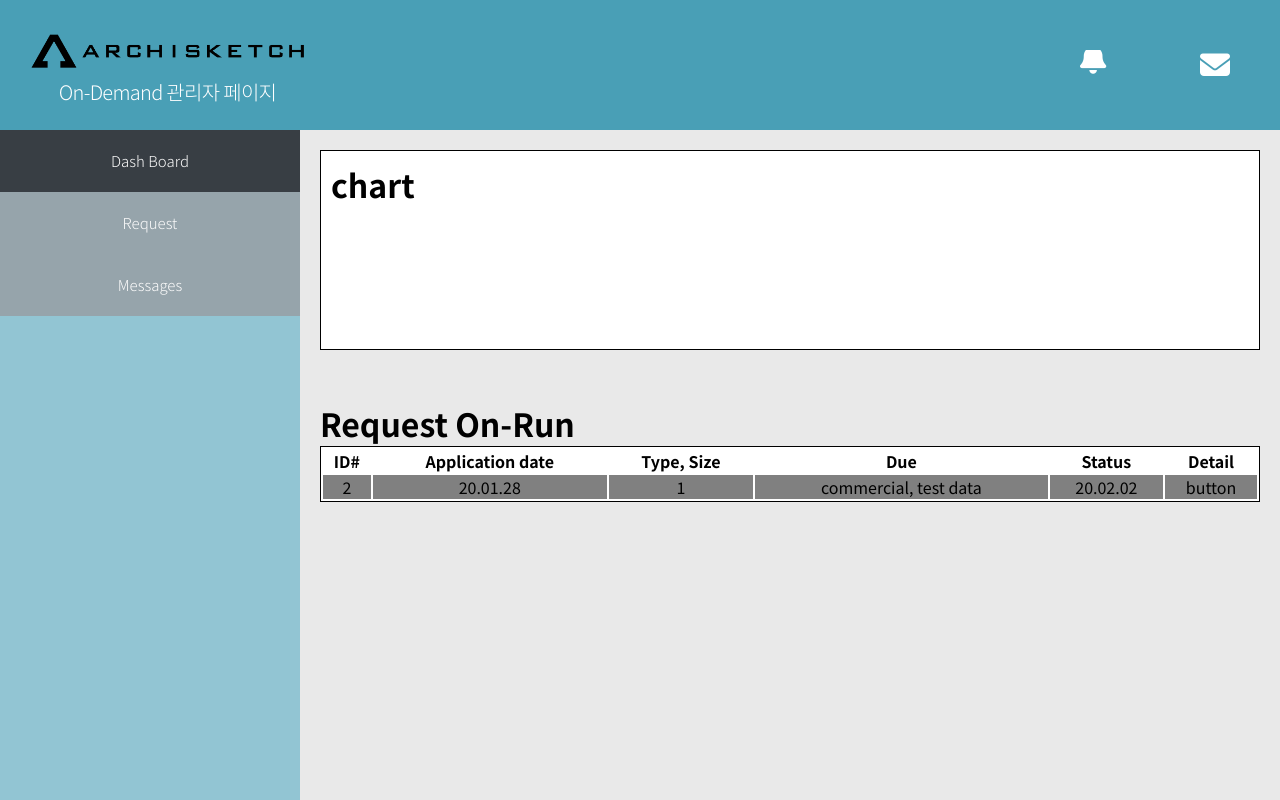
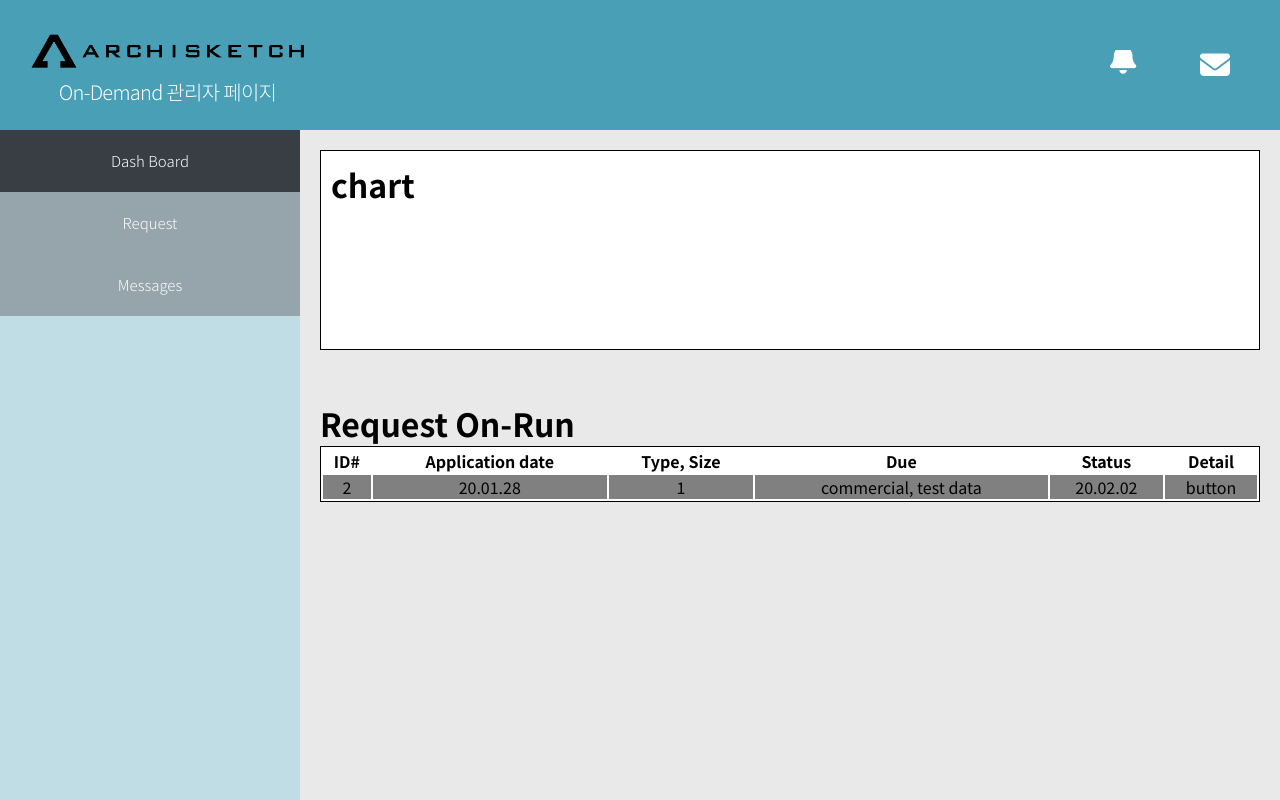
Before and after one commit to jenny5546/On-Demand-Front-Refactored, a Django app: page /adminpage/ in a window 1280 px wide. Run offline with Django 3.2, Linux system fonts and the light colour scheme; data that the repository does not hold is empty; style sheets or scripts are compiled from the project's sources; some libraries are stand-ins or nearby versions; some web fonts are replaced.

Commit message:
base.html 수정

```diff
--- a/adminpage/static/ondemand.scss
+++ b/adminpage/static/ondemand.scss
@@ -42,7 +42,7 @@ header {
     nav {
         position: absolute;
         right: 0;
-        width: 150px;
+        width: 120px;
         margin-right: 50px;
 
         ul {
@@ -65,7 +65,7 @@ header {
     flex: 1;
     .sidenav {
         width: 300px;
-        background-color:  $mainColor_light;
+        background-color:  #c0dde5;
         //border: 1px solid black;
         border-top: 0;
         a{
--- a/static/ondemand.css
+++ b/static/ondemand.css
@@ -74,7 +74,7 @@ header {
   header nav {
     position: absolute;
     right: 0;
-    width: 150px;
+    width: 120px;
     margin-right: 50px; }
     header nav ul {
       display: flex;
@@ -93,7 +93,7 @@ header {
   flex: 1; }
   .mid .sidenav {
     width: 300px;
-    background-color: #92c5d3;
+    background-color: #c0dde5;
     border-top: 0; }
     .mid .sidenav a {
       display: block;
```
Also changed, not shown: 1 other file.
